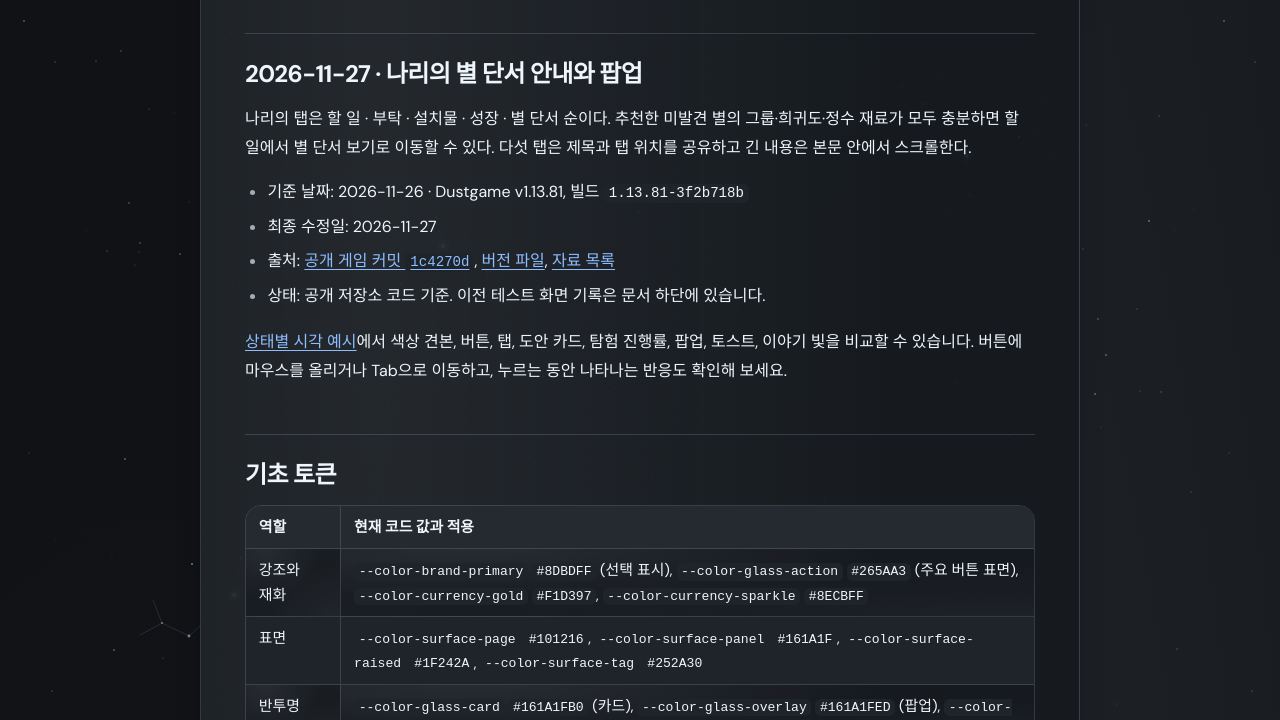
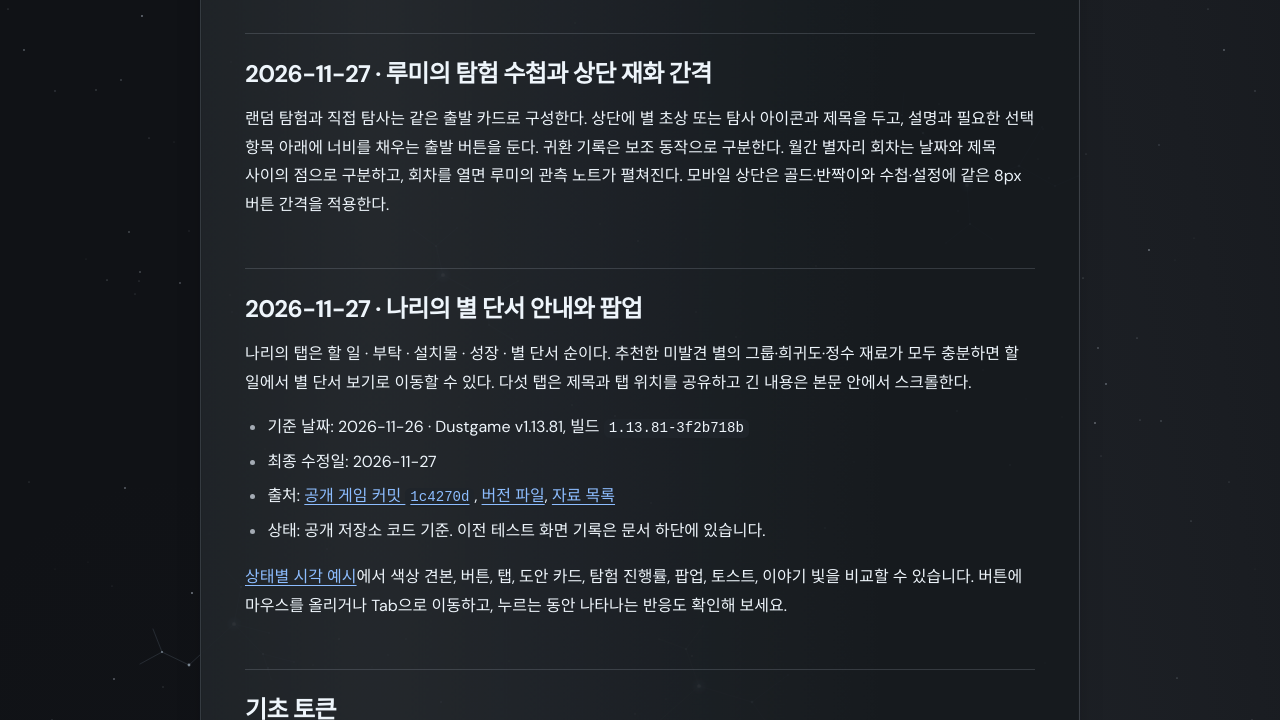
Before and after one commit to crazyjamy/lmmwiki, a plain HTML site: page docs/wiki/design-guide.html in a window 1280 px wide. Shown: the part 228-948 px from the top of the page. Drawn offline with Linux system fonts and the light colour scheme.

Commit message:
루미의 탐험 수첩과 상단 재화 간격

```diff
--- a/docs/wiki/design-guide.html
+++ b/docs/wiki/design-guide.html
@@ -13,7 +13,8 @@
 <a href="../stories.html">캐릭터 이야기</a>
 <a href="https://github.com/crazyjamy/lmmwiki">GitHub</a>
 </nav></header>
-<main><h1 id="디자인-가이드">디자인 가이드</h1><h2>2026-11-27 · 나리의 별 단서 안내와 팝업</h2><p>나리의 탭은 할 일 · 부탁 · 설치물 · 성장 · 별 단서 순이다. 추천한 미발견 별의 그룹·희귀도·정수 재료가 모두 충분하면 할 일에서 별 단서 보기로 이동할 수 있다. 다섯 탭은 제목과 탭 위치를 공유하고 긴 내용은 본문 안에서 스크롤한다.</p>
+<main><h1 id="디자인-가이드">디자인 가이드</h1>
+<h2>2026-11-27 · 루미의 탐험 수첩과 상단 재화 간격</h2><p>랜덤 탐험과 직접 탐사는 같은 출발 카드로 구성한다. 상단에 별 초상 또는 탐사 아이콘과 제목을 두고, 설명과 필요한 선택 항목 아래에 너비를 채우는 출발 버튼을 둔다. 귀환 기록은 보조 동작으로 구분한다. 월간 별자리 회차는 날짜와 제목 사이의 점으로 구분하고, 회차를 열면 루미의 관측 노트가 펼쳐진다. 모바일 상단은 골드·반짝이와 수첩·설정에 같은 8px 버튼 간격을 적용한다.</p><h2>2026-11-27 · 나리의 별 단서 안내와 팝업</h2><p>나리의 탭은 할 일 · 부탁 · 설치물 · 성장 · 별 단서 순이다. 추천한 미발견 별의 그룹·희귀도·정수 재료가 모두 충분하면 할 일에서 별 단서 보기로 이동할 수 있다. 다섯 탭은 제목과 탭 위치를 공유하고 긴 내용은 본문 안에서 스크롤한다.</p>
 <ul>
 <li>기준 날짜: 2026-11-26 · Dustgame v1.13.81, 빌드
 <code>1.13.81-3f2b718b</code></li>
```
Also changed, not shown: docs/wiki/log.html (+2 -1 lines), 2 other files.
